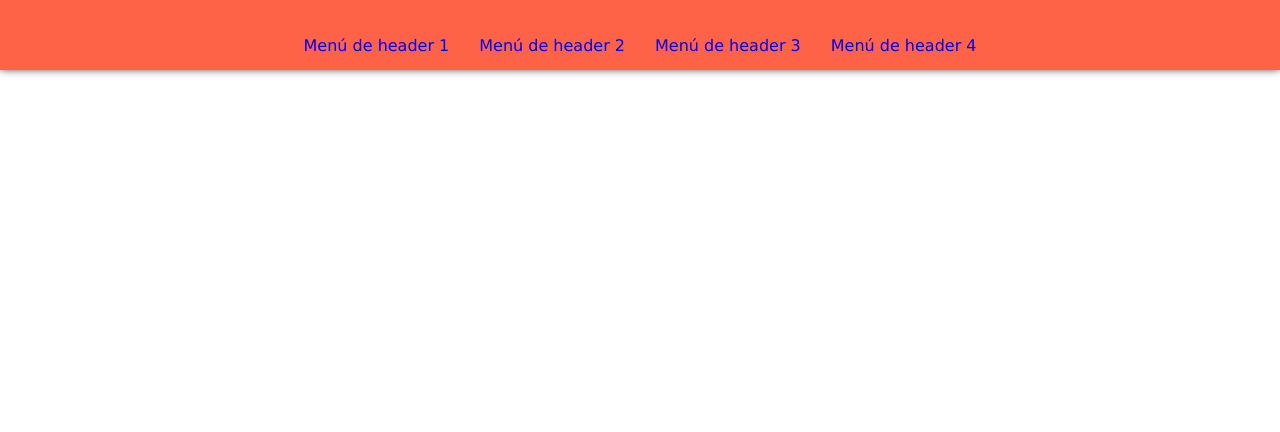
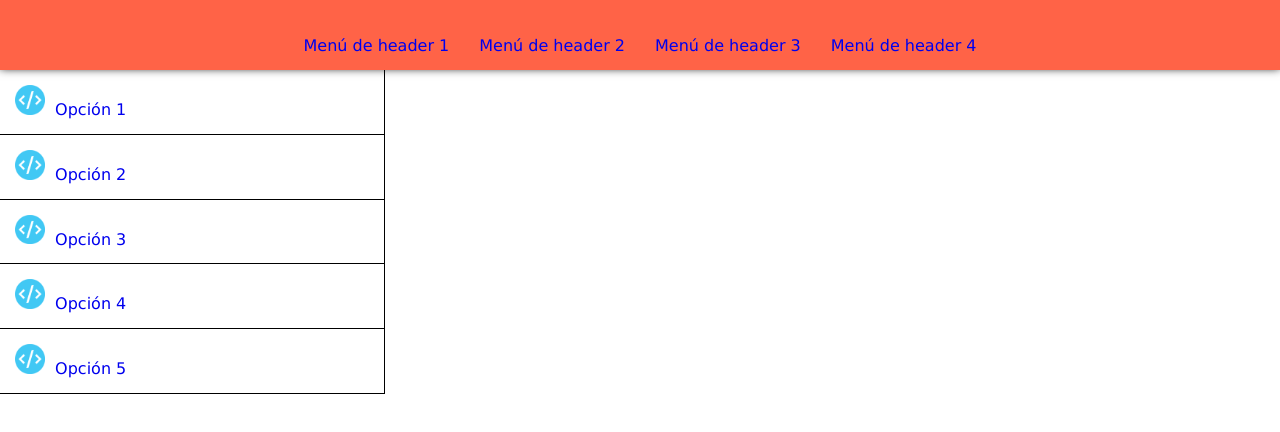
Before and after one commit to AndresMendezGutierrez/developtmentCourse, a plain HTML site: page index.html in a window 1280 px wide. Shown: the part 102-534 px from the top of the page. Drawn offline with Linux system fonts and the light colour scheme.

Commit message:
feat: aside style

```diff
--- a/css/style.css
+++ b/css/style.css
@@ -9,6 +9,7 @@
     font-family: Verdana;
 }
 
+/* header */
 .header {
     background-color: tomato;
     text-align: center;
@@ -28,3 +29,27 @@
 .headerNav ul li {
     padding: 15px;
 }
+
+/* Container */
+.container {
+    display: flex;
+}
+
+/* Aside */
+aside {
+    width: 30%;
+}
+
+.containerAside {
+    border-right: 1px solid black;
+}
+
+.containerNav ul li {
+    padding: 15px;
+    border-bottom: 1px solid black;
+}
+
+.asideImg {
+    width: 30px;
+    padding-right: 5px;
+}
--- a/index.html
+++ b/index.html
@@ -26,12 +26,37 @@
             </ul>
         </nav>
     </header>
-    <aside>
+    <div class="container">
+        <aside class="containerAside">
+            <nav class="containerNav">
+                <ul>
+                    <li>
+                        <img src="/assets/img/img1.png" alt="Imagen de aside" class="asideImg">
+                        <a href="index.html" alt="Menú de aside">Opción 1</a>
+                    </li>
+                    <li>
+                        <img src="/assets/img/img1.png" alt="Imagen de aside" class="asideImg">
+                        <a href="index.html" alt="Menú de aside">Opción 2</a>
+                    </li>
+                    <li>
+                        <img src="/assets/img/img1.png" alt="Imagen de aside" class="asideImg">
+                        <a href="index.html" alt="Menú de aside">Opción 3</a>
+                    </li>
+                    <li>
+                        <img src="/assets/img/img1.png" alt="Imagen de aside" class="asideImg">
+                        <a href="index.html" alt="Menú de aside">Opción 4</a>
+                    </li>
+                    <li>
+                        <img src="/assets/img/img1.png" alt="Imagen de aside" class="asideImg">
+                        <a href="index.html" alt="Menú de aside">Opción 5</a>
+                    </li>
+                </ul>
+            </nav>
+        </aside>
+        <main>
 
-    </aside>
-    <main>
-
-    </main>
+        </main>
+    </div>
 </body>
 
 </html>
```
